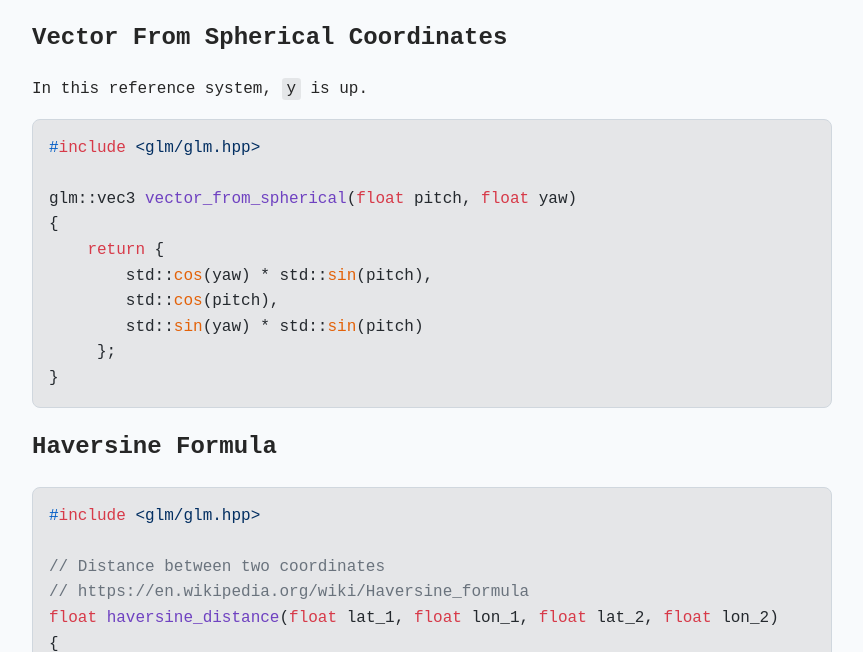
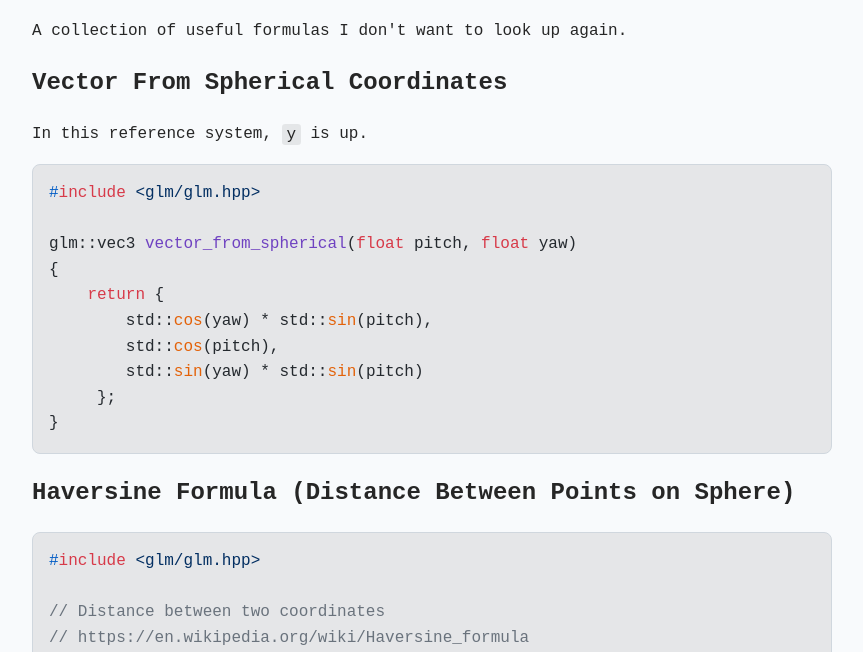
Before and after one commit to gue-ni/gnosis, an Eleventy site: page doc/math.md in a window 1280 px wide. Shown: the part 133-785 px from the top of the page, without its empty margins (208-1071 px from the left). Built offline with nearby package versions, Linux system fonts and the light colour scheme; Eleventy itself is replaced by a stand-in of ours; code samples lack their colours; files that its build step writes are made by us from their sources; a web font is replaced by a local one.

Commit message:
Update math.md

````diff
--- a/doc/math.md
+++ b/doc/math.md
@@ -1,4 +1,6 @@
 # Math
+
+A collection of useful formulas I don't want to look up again.
 
 ## Vector From Spherical Coordinates
 
@@ -17,7 +19,7 @@ glm::vec3 vector_from_spherical(float pitch, float yaw)
 }
 ```
 
-## Haversine Formula
+## Haversine Formula (Distance Between Points on Sphere)
 
 ```cpp
 #include <glm/glm.hpp>
````
